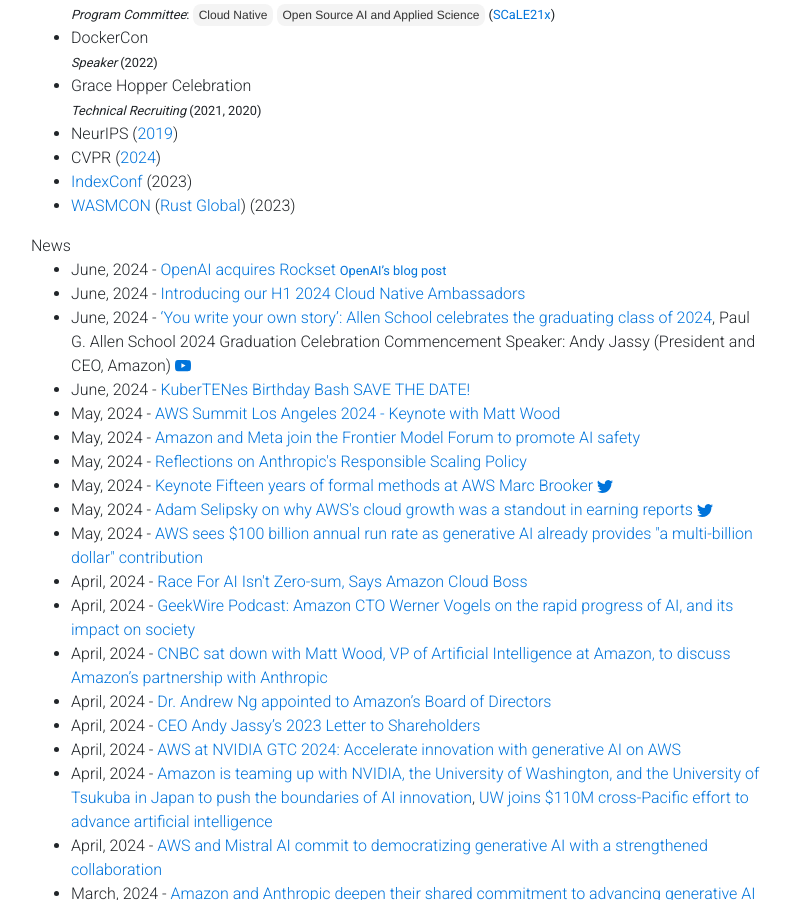
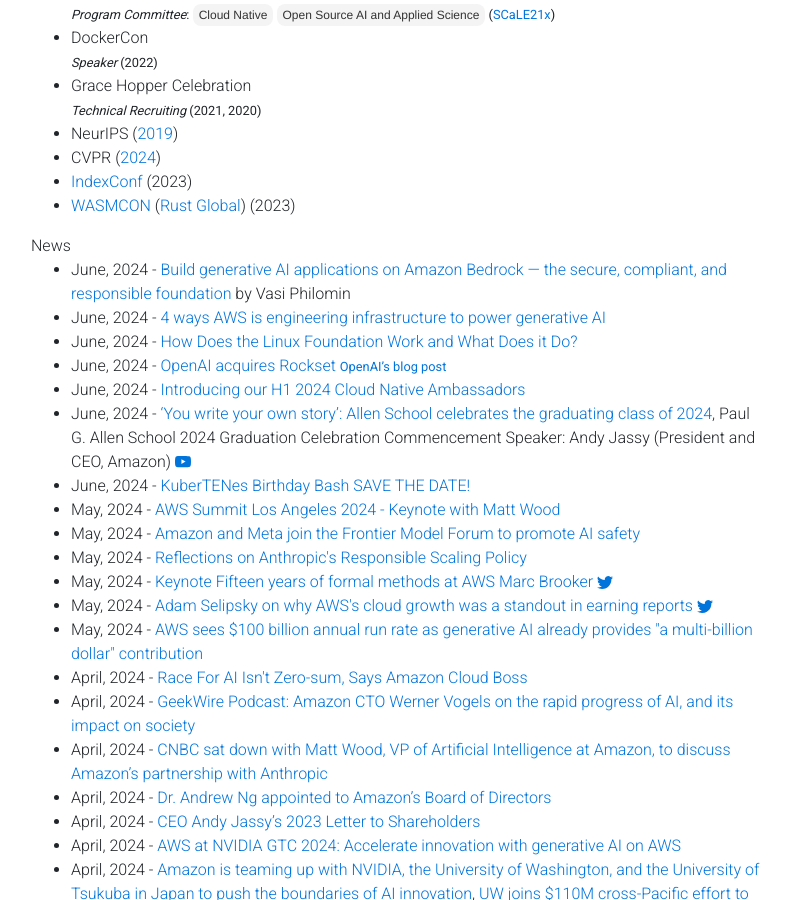
Before and after one commit to gfw001/gfw001.github.io, a Jekyll site: the page portfolio.html, which Jekyll copies as it is, in a window 1280 px wide and 900 px high, scrolled down 1880 px. Shown: the whole window, without its empty margins (54-844 px from the left). Built offline with Jekyll 4.4.1, drawn with Linux system fonts in a browser that asks for light colours; nearby versions of some CDN libraries; a style sheet for code colours, icons or effects is not loaded.

Commit message:
Update portfolio.html

```diff
--- a/portfolio.html
+++ b/portfolio.html
@@ -323,7 +323,15 @@
 
       News
 	<ul>
-
+	<li>
+	       June, 2024 - <a href="https://aws.amazon.com/blogs/machine-learning/build-generative-ai-applications-on-amazon-bedrock-the-secure-compliant-and-responsible-foundation/">Build generative AI applications on Amazon Bedrock — the secure, compliant, and responsible foundation</a> by Vasi Philomin
+	</li>
+	<li>
+	       June, 2024 - <a href="https://www.aboutamazon.com/news/aws/aws-infrastructure-generative-ai">4 ways AWS is engineering infrastructure to power generative AI</a>
+	</li>
+	<li>
+	       June, 2024 - <a href="https://www.linuxfoundation.org/blog/how-does-the-linux-foundation-work-and-what-does-it-do">How Does the Linux Foundation Work and What Does it Do?</a>
+	</li>
 	<li>
 	       June, 2024 - <a href="https://rockset.com/blog/openai-acquires-rockset/">OpenAI acquires Rockset</a> <small><a href="https://openai.com/index/openai-acquires-rockset/">OpenAI’s blog post</a></small>
 	</li>
```
